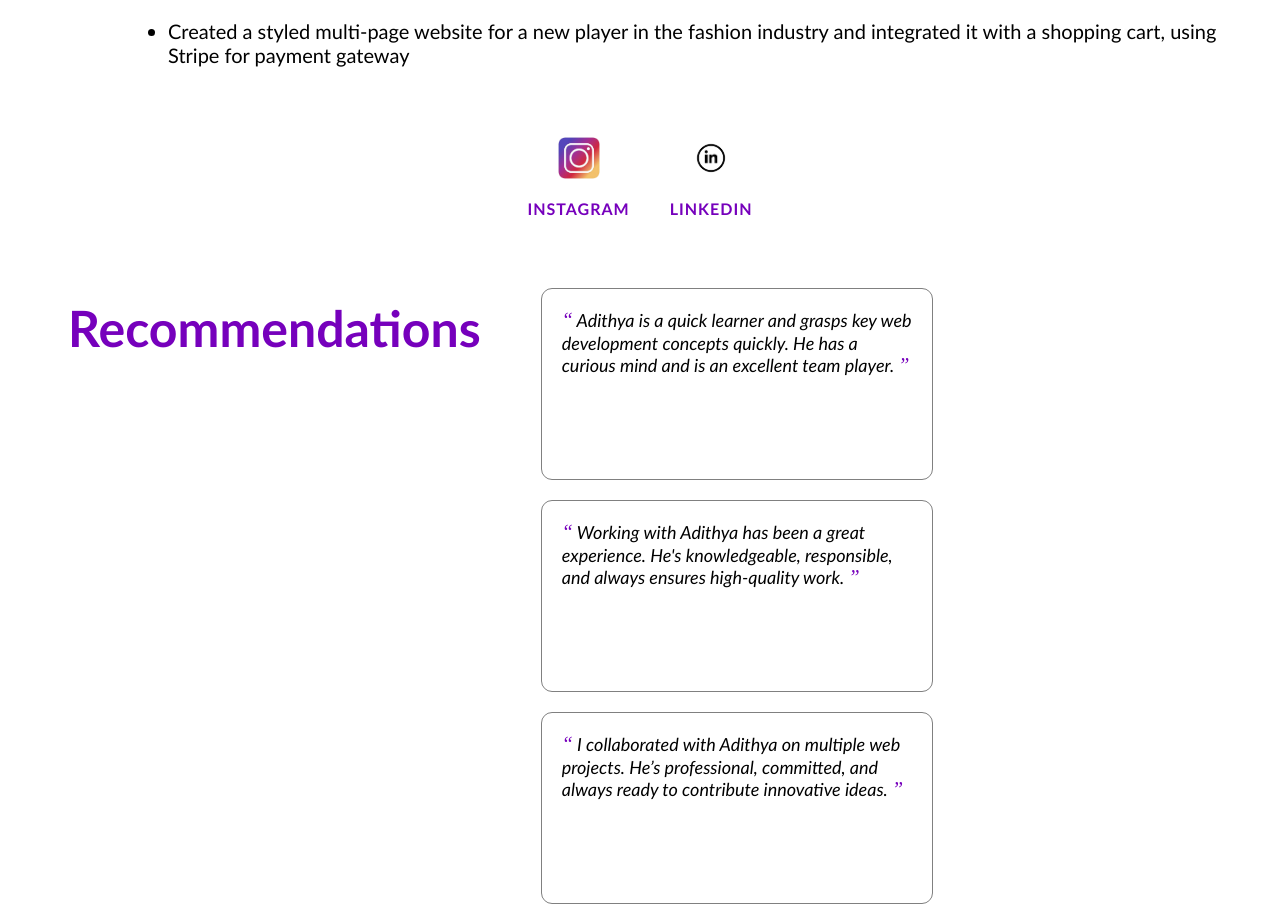
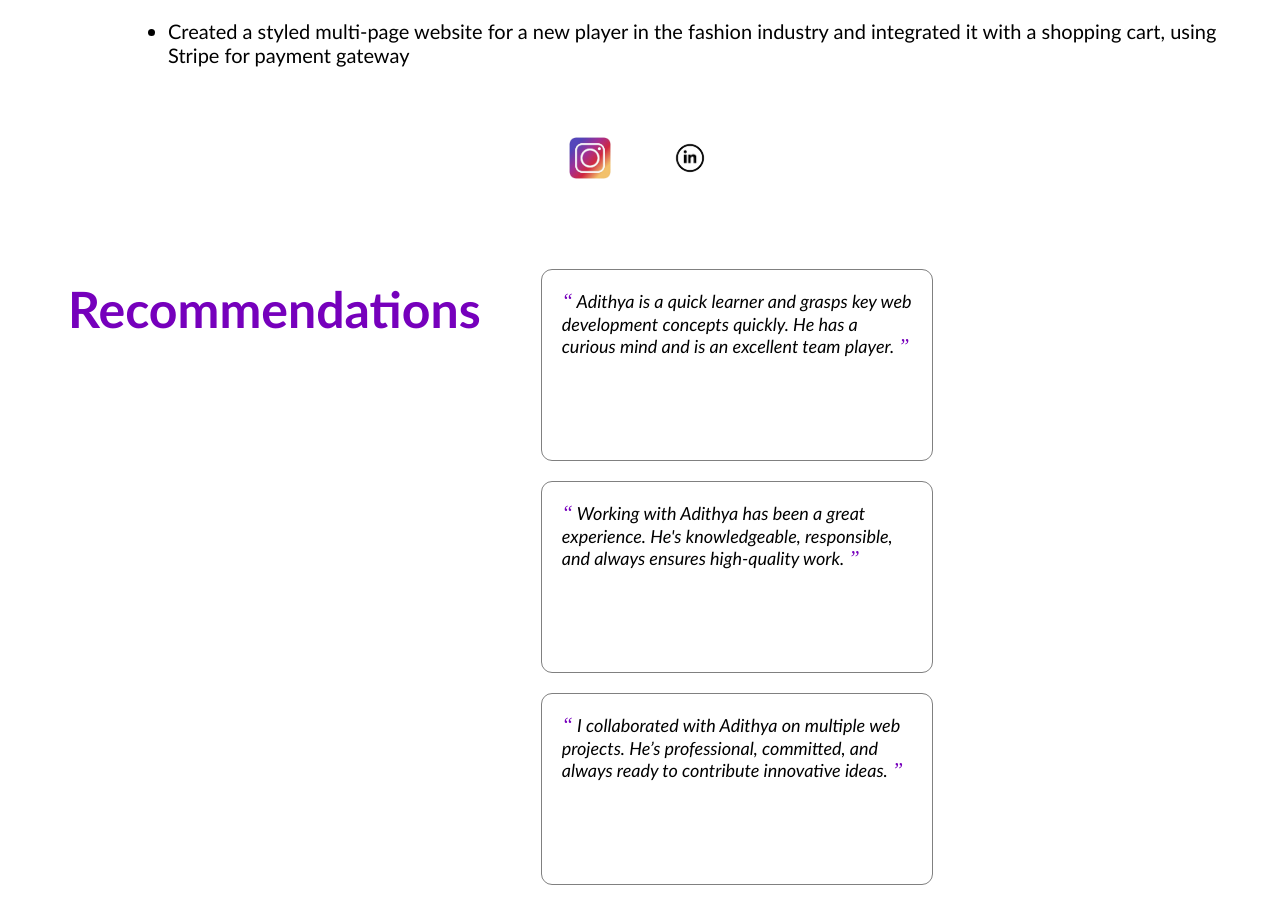
Before and after one commit to Adithya-k9496/adithya-portfollio, a plain HTML site: page index.html in a window 1280 px wide. Shown: the part 1440-2347 px from the top of the page. Drawn offline with Linux system fonts and the light colour scheme.

Commit message:
Update index.html

```diff
--- a/index.html
+++ b/index.html
@@ -130,15 +130,14 @@
 
 <!-- Social Media Section -->
 <section id="social-media" class="flex_center">
-  <a href="https://www.instagram.com/motoholic_adhi_?igsh=MXA0NjNjbHR5dXN0dw==" target="_blank" class="social-icon">
-    <img src="html_finalprojimages/instagram.png" alt="Instagram" />
-    <p>INSTAGRAM</p>
+  <a href="https://www.instagram.com/your_instagram_handle" target="_blank" class="social-icon">
+    <img src="html_finalprojimages/instagram.png" alt="Instagram" width="40px" />
   </a>
-  <a href="https://www.linkedin.com/in/adithya-k-6589ba322" target="_blank" class="social-icon">
-    <img src="html_finalprojimages/linkedin.png" alt="LinkedIn" />
-    <p>LINKEDIN</p>
+  <a href="https://www.linkedin.com/in/your_linkedin_profile" target="_blank" class="social-icon">
+    <img src="html_finalprojimages/linkedin.png" alt="LinkedIn" width="40px" />
   </a>
 </section>
+
 
 
     <!-- Recommendations -->
```
